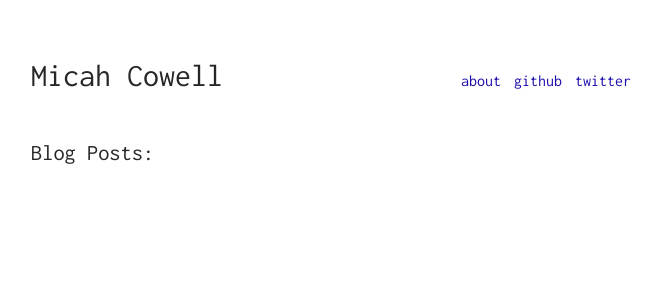
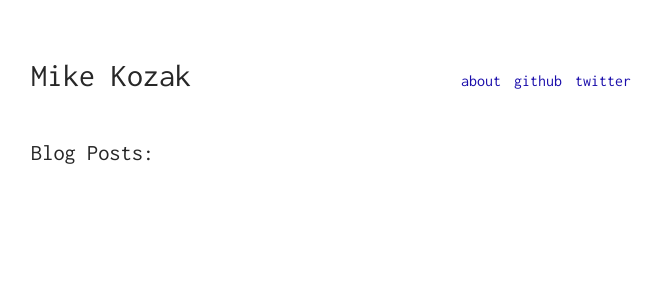
Before and after one commit to mwkozak/mwkozak.github.io, a Jekyll site: the page built from index.html, in a window 1280 px wide. Shown: the top 300 px of the page, without its empty margins (309-970 px from the left). Built offline with Jekyll 4.4.1, drawn with Linux system fonts in a browser that asks for light colours.

Commit message:
Update index

```diff
--- a/CNAME
+++ /dev/null
@@ -1 +0,0 @@
-blog.micahcowell.com
--- a/index.html
+++ b/index.html
@@ -3,7 +3,7 @@ layout: default
 ---
 
 <div class="header">
-    <h1>{{ site.name }}</h1>
+    <h1>Mike Kozak</h1>
     <ul>
         {% for item in site.data.navigation %}
         <li>
@@ -22,10 +22,3 @@ layout: default
         {% endfor %}
     </ul>
 </div>
-<!--
-<div class="music">
-    <h1>Now Playing:</h1>
-    <a href="http://www.last.fm/user/getmicah"><span id="nowPlaying"></span></a>
-</div>
-<script src="/assets/js/main.js"></script>
--->
```
